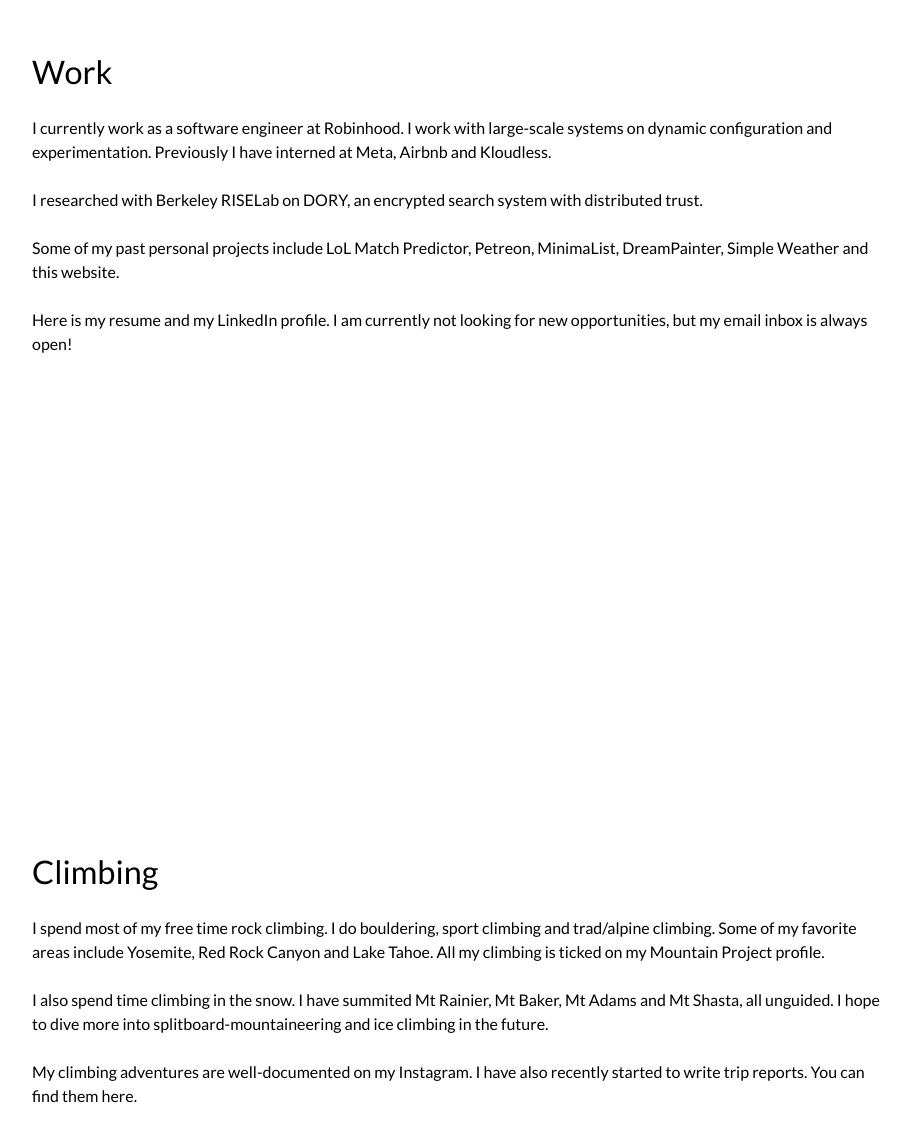
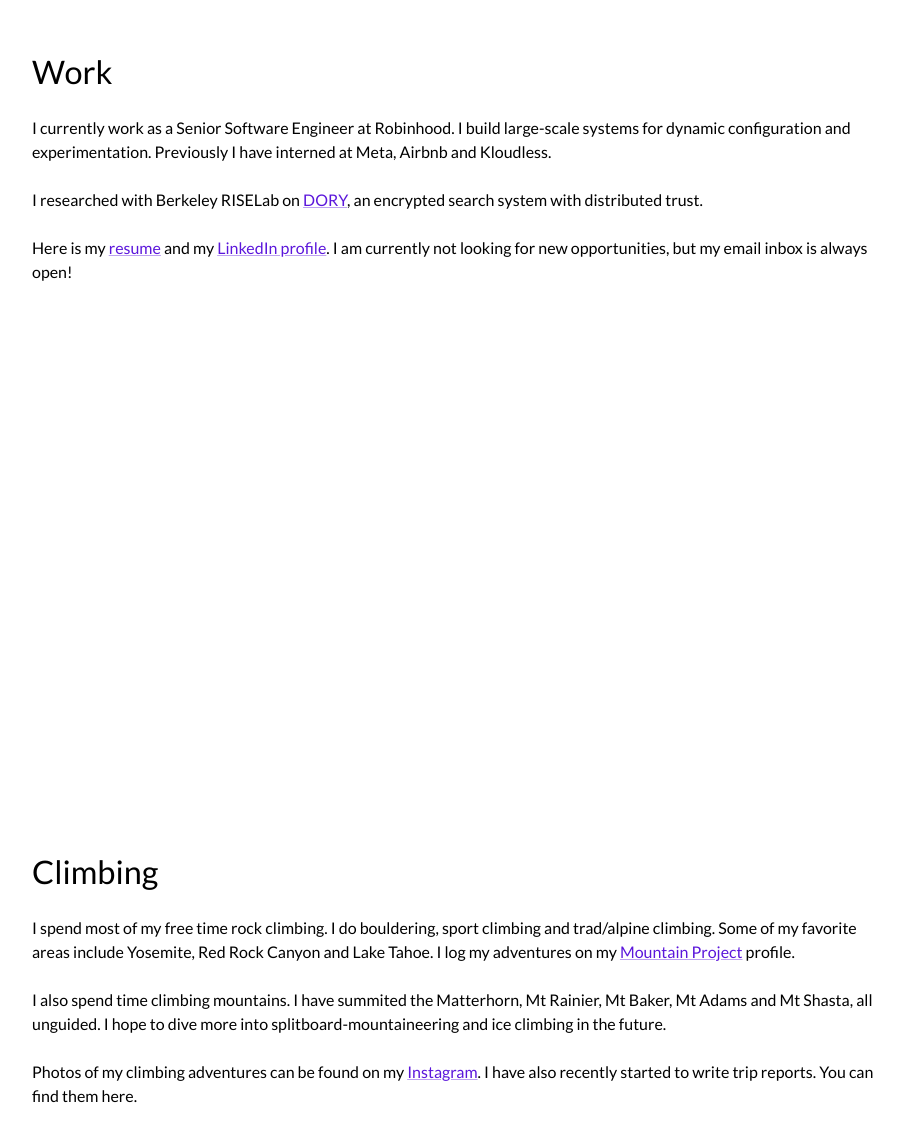
Before and after one commit to ellenluo/personal-website-2, a React (Create React App) app in the folder web/: page /home in a window 1280 px wide. Shown: the part 940-2082 px from the top of the page, without its empty margins (182-1093 px from the left). Built offline with nearby package versions, Linux system fonts and the light colour scheme.

Commit message:
Add links and scrolling

```diff
--- a/web/package.json
+++ b/web/package.json
@@ -5,6 +5,7 @@
   "dependencies": {
     "@emotion/react": "^11.9.3",
     "@emotion/styled": "^11.9.3",
+    "@mui/icons-material": "^5.10.9",
     "@mui/material": "^5.8.7",
     "@testing-library/jest-dom": "^5.16.4",
     "@testing-library/react": "^13.3.0",
--- a/web/src/App.js
+++ b/web/src/App.js
@@ -6,6 +6,11 @@ import Router from './components/Router'
 
 const App = () => {
   const theme = createTheme({
+    palette: {
+      primary: {
+        main: '#5b16db',
+      },
+    },
     typography: {
       fontFamily: "'Lato', 'Roboto', 'Helvetica Neue', sans-serif",
     },
--- a/web/src/pages/Main.tsx
+++ b/web/src/pages/Main.tsx
@@ -1,45 +1,83 @@
-import React from 'react'
+import React, { useEffect, useRef } from 'react'
 import { useTheme } from '@mui/material/styles'
-import { Box, Container, Stack, Typography } from '@mui/material'
+import { Box, Container, IconButton, Link, Stack, Typography } from '@mui/material'
+import { useLocation } from 'react-router-dom'
+
+import KeyboardArrowDownIcon from '@mui/icons-material/KeyboardArrowDown'
 
 const Main = () => {
-  const theme = useTheme()
+  const location = useLocation()
+
+  const homeRef = useRef(null)
+  const workRef = useRef(null)
+  const climbingRef = useRef(null)
+
+  const hashMap = {
+    '': homeRef,
+    '#work': workRef,
+    '#climbing': climbingRef,
+  }
+
+  useEffect(() => {
+    const hash = location.hash
+    const ref = (hashMap as any)[hash]
+    console.log(ref)
+    if (ref && ref.current) {
+      ref.current.scrollIntoView({
+        behavior: 'smooth',
+      })
+    }
+  }, [location])
+
   return (
     <Stack spacing={0}>
-      <Container maxWidth="md" sx={{ height: '100vh', padding: '32px' }}>
+      <Container maxWidth="md" sx={{ height: '100vh', padding: '32px' }} ref={homeRef}>
         <Stack spacing={3} sx={{ marginTop: '20vh' }}>
           <Typography variant="h4">Hi, I'm Ellen.</Typography>
           <Typography variant="body1">
             I'm a software engineer, climber and mountaineer based out of the SF Bay Area,
             California.
           </Typography>
+          <Link href="#work">
+            <KeyboardArrowDownIcon fontSize="large" />
+          </Link>
         </Stack>
       </Container>
-      <Container maxWidth="md" sx={{ height: '100vh', padding: '32px' }}>
+      <Container maxWidth="md" sx={{ height: '100vh', padding: '32px' }} ref={workRef}>
         <Stack spacing={3} sx={{ marginTop: '20vh' }}>
           <Typography variant="h4" sx={{ marginBottom: '8px' }}>
             Work
           </Typography>
           <Typography variant="body1">
-            I currently work as a software engineer at Robinhood. I work with large-scale systems on
-            dynamic configuration and experimentation. Previously I have interned at Meta, Airbnb
-            and Kloudless.
+            I currently work as a Senior Software Engineer at Robinhood. I build large-scale systems
+            for dynamic configuration and experimentation. Previously I have interned at Meta,
+            Airbnb and Kloudless.
           </Typography>
           <Typography variant="body1">
-            I researched with Berkeley RISELab on DORY, an encrypted search system with distributed
-            trust.
+            I researched with Berkeley RISELab on{' '}
+            <Link
+              href="https://www.usenix.org/conference/osdi20/presentation/dauterman-dory"
+              target="_blank"
+              rel="noreferrer"
+            >
+              DORY
+            </Link>
+            , an encrypted search system with distributed trust.
           </Typography>
           <Typography variant="body1">
-            Some of my past personal projects include LoL Match Predictor, Petreon, MinimaList,
-            DreamPainter, Simple Weather and this website.
-          </Typography>
-          <Typography variant="body1">
-            Here is my resume and my LinkedIn profile. I am currently not looking for new
-            opportunities, but my email inbox is always open!
+            Here is my{' '}
+            <Link href="/assets/resume.pdf" target="_blank" rel="noreferrer">
+              resume
+            </Link>{' '}
+            and my{' '}
+            <Link href="https://www.linkedin.com/in/ellenluo/" target="_blank" rel="noreferrer">
+              LinkedIn profile
+            </Link>
+            . I am currently not looking for new opportunities, but my email inbox is always open!
           </Typography>
         </Stack>
       </Container>
-      <Container maxWidth="md" sx={{ height: '100vh', padding: '32px' }}>
+      <Container maxWidth="md" sx={{ height: '100vh', padding: '32px' }} ref={climbingRef}>
         <Stack spacing={3} sx={{ marginTop: '20vh' }}>
           <Typography variant="h4" sx={{ marginBottom: '8px' }}>
             Climbing
@@ -47,16 +85,27 @@ const Main = () => {
           <Typography variant="body1">
             I spend most of my free time rock climbing. I do bouldering, sport climbing and
             trad/alpine climbing. Some of my favorite areas include Yosemite, Red Rock Canyon and
-            Lake Tahoe. All my climbing is ticked on my Mountain Project profile.
+            Lake Tahoe. I log my adventures on my{' '}
+            <Link
+              href="https://www.mountainproject.com/user/200439642/ellen-luo"
+              target="_blank"
+              rel="noreferrer"
+            >
+              Mountain Project
+            </Link>{' '}
+            profile.
           </Typography>
           <Typography variant="body1">
-            I also spend time climbing in the snow. I have summited Mt Rainier, Mt Baker, Mt Adams
-            and Mt Shasta, all unguided. I hope to dive more into splitboard-mountaineering and ice
-            climbing in the future.
+            I also spend time climbing mountains. I have summited the Matterhorn, Mt Rainier, Mt
+            Baker, Mt Adams and Mt Shasta, all unguided. I hope to dive more into
+            splitboard-mountaineering and ice climbing in the future.
           </Typography>
           <Typography variant="body1">
-            My climbing adventures are well-documented on my Instagram. I have also recently started
-            to write trip reports. You can find them here.
+            Photos of my climbing adventures can be found on my{' '}
+            <Link href="https://www.instagram.com/ellenn_luo/" target="_blank" rel="noreferrer">
+              Instagram
+            </Link>
+            . I have also recently started to write trip reports. You can find them here.
           </Typography>
         </Stack>
       </Container>
```
Also changed, not shown: 2 other files (tests, documents, lock files or other folders).
